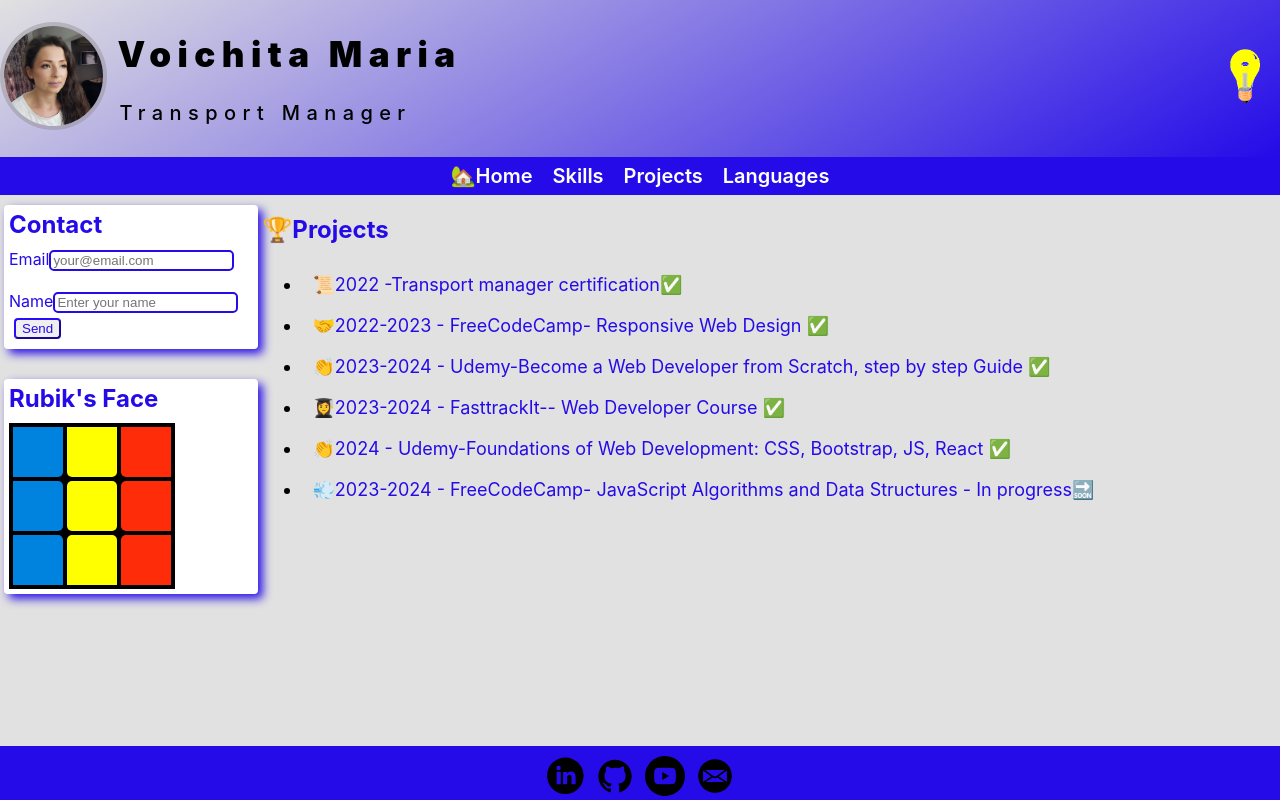
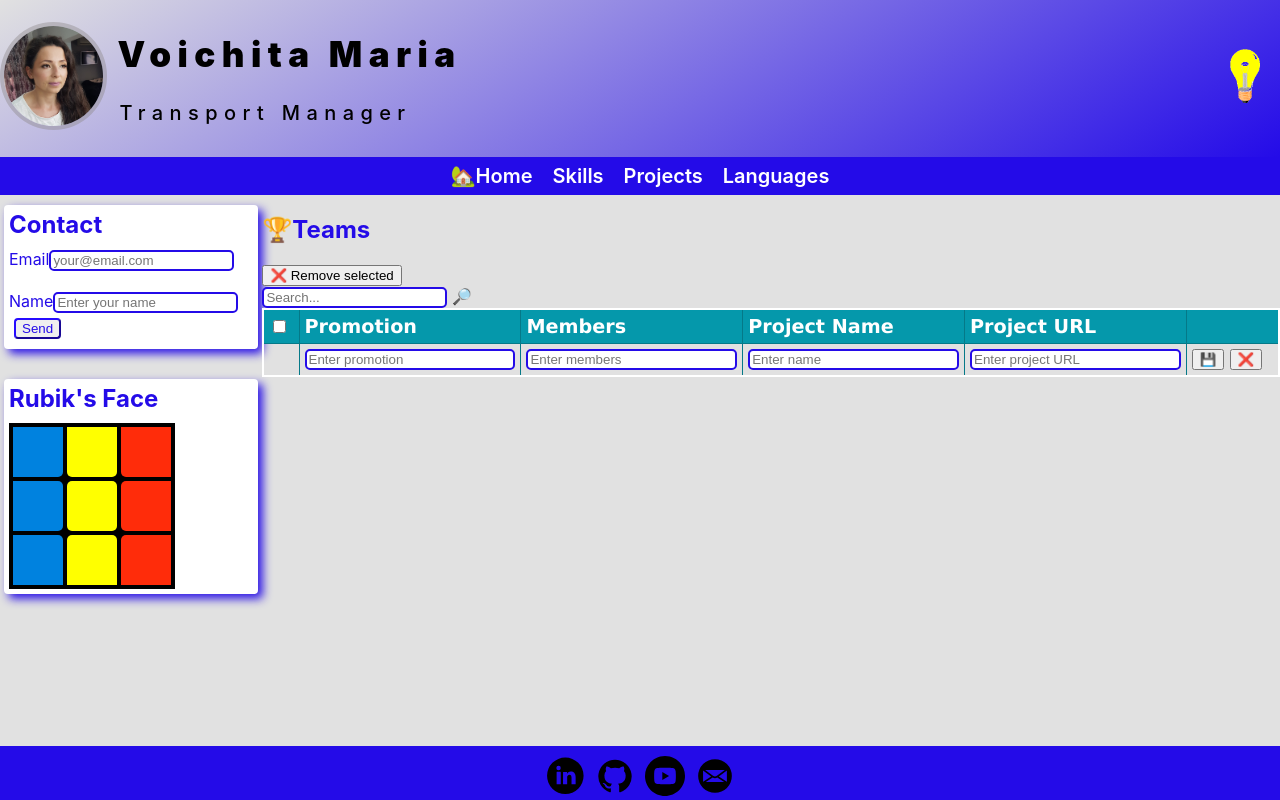
Before and after one commit to sabovoichita/teams-networking-react, a React (Create React App) app: page / in a window 1280 px wide. Built offline with nearby package versions, Linux system fonts and the light colour scheme.

Commit message:
prepare TeamsTable

```diff
--- a/src/main/ContentWrapper.tsx
+++ b/src/main/ContentWrapper.tsx
@@ -1,4 +1,5 @@
 import { SideMenu } from "../menu/SideMenu";
+import { TeamsTable } from "../teams/TeamsTable";
 import { KnownLanguagesTable } from "./KnownLanguagesTable";
 
 export function ContentWrapper() {
@@ -56,53 +57,16 @@
           <ul></ul>
         </div>
 
-        <div id="projects" className="teams" style={{ display: "block" }}>
+        <div id="teams" className="teams" style={{ display: "block" }}>
           <h2>
-            <span>🏆Projects</span>
+            <span>🏆Teams</span>
           </h2>
-          <ul></ul>
-          <ul>
-            <li>
-              <a href="">📜2022 -Transport manager certification✅</a>
-            </li>
-            <li>
-              <a href="https://www.freecodecamp.org/learn/2022/responsive-web-design" target="_blank">
-                🤝2022-2023 - FreeCodeCamp- Responsive Web Design ✅
-              </a>
-            </li>
-            <li>
-              <a
-                href="https://www.udemy.com/course/become-a-web-developer-from-scratch-step-by-step-guide/
-                "
-                target="_blank"
-              >
-                👏2023-2024 - Udemy-Become a Web Developer from Scratch, step by step Guide ✅
-              </a>
-            </li>
-            <li>
-              <a
-                href="
-                https://fasttrackit.org/curs-web-cluj-napoca/"
-                target="_blank"
-              >
-                👩‍🎓2023-2024 - FasttrackIt-- Web Developer Course ✅
-              </a>
-            </li>
-            <li>
-              <a
-                href="https://www.udemy.com/certificate/UC-7582477a-81f2-482c-83ec-09509b131585/
-                "
-                target="_blank"
-              >
-                👏2024 - Udemy-Foundations of Web Development: CSS, Bootstrap, JS, React ✅
-              </a>
-            </li>
-            <li>
-              <a href="https://www.freecodecamp.org/learn/javascript-algorithms-and-data-structures/" target="_blank">
-                💨2023-2024 - FreeCodeCamp- JavaScript Algorithms and Data Structures - In progress🔜
-              </a>
-            </li>
-          </ul>
+          <div className="tbar">
+            <button id="removeSelected">❌ Remove selected</button>
+            <div className="tfill"></div>
+            <input type="search" name="Search" id="search" placeholder="Search..." /> <label htmlFor="search">🔎</label>
+          </div>
+          <TeamsTable />
         </div>
 
         <div id="languages" className="page">
--- /dev/null
+++ b/src/teams/TeamsTable.tsx
@@ -0,0 +1,50 @@
+import "../teams/style.css";
+
+export function TeamsTable() {
+  return (
+    <form id="teamsForm">
+      <table border={1} id="teamsTable">
+        <colgroup>
+          <col className="select-all-column" />
+          <col />
+          <col />
+          <col />
+          <col className="table-actions" />
+        </colgroup>
+        <thead>
+          <tr>
+            <th>
+              <input type="checkbox" name="selectAll" id="selectAll" />
+            </th>
+            <th>Promotion</th>
+            <th>Members</th>
+            <th>Project Name</th>
+            <th>Project URL</th>
+            <th></th>
+          </tr>
+        </thead>
+        <tbody></tbody>
+        <tfoot>
+          <tr>
+            <td></td>
+            <td>
+              <input name="promotion" id="promotion" placeholder="Enter promotion" required />
+            </td>
+            <td>
+              <input name="members" id="members" placeholder="Enter members" required />
+            </td>
+            <td>
+              <input name="name" id="name" placeholder="Enter name" required />
+            </td>
+            <td>
+              <input name="url" id="url" placeholder="Enter project URL" required />
+            </td>
+            <td>
+              <button type="submit">💾</button> <button type="reset">❌</button>
+            </td>
+          </tr>
+        </tfoot>
+      </table>
+    </form>
+  );
+}
--- /dev/null
+++ b/src/teams/style.css
@@ -0,0 +1,29 @@
+#teamsTable {
+  width: 100%;
+  border-collapse: collapse;
+}
+#teamsTable tfoot input[type="text"] {
+  width: 100%;
+  box-sizing: border-box;
+}
+#teamsTable th,
+#teamsTable td {
+  border: 1px solid #057988;
+  padding: 5px;
+}
+
+#teamsTable th {
+  background-color: #0598ab;
+  color: white;
+}
+
+#teamsTable tr:nth-child(even) {
+  background-color: #f2f2f2;
+}
+
+#teamsTable input:not([type="checkbox"]) {
+  width: 100%;
+}
+#teamsTable tfoot input:not([type="image" i]) {
+  box-sizing: border-box;
+}
```
